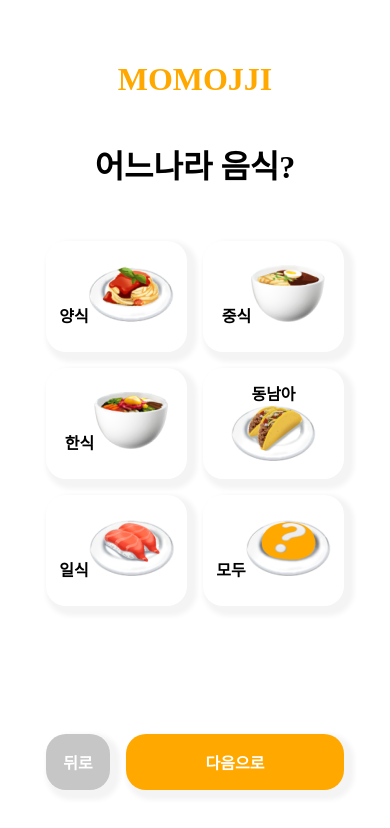
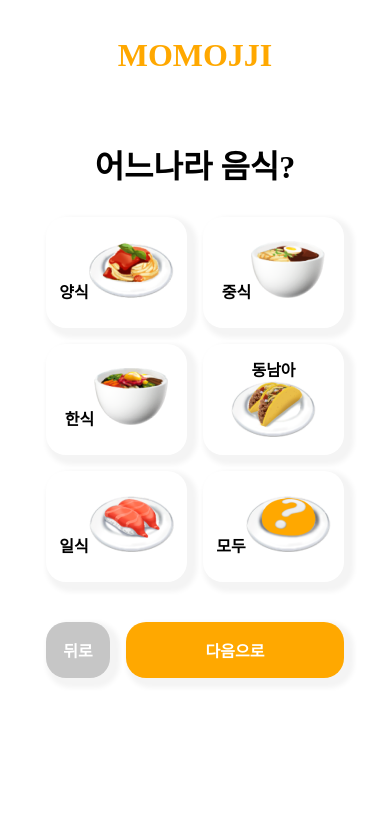
Before and after one commit to CodeSoom/project-react-3-HongJungKim-dev, a React app: page /project-react-3-HongJungKim-dev/question in a window 390 px wide. Shown: the top 828 px of the page. Built offline with nearby package versions, Linux system fonts and the light colour scheme.

Commit message:
Styling and setting viewport for phone
스타일링을 수정하고 phone에서 보여지는 화면의 크기조절을 위해서
viewport를 설정합니다.

```diff
--- a/index.html
+++ b/index.html
@@ -2,6 +2,7 @@
 <html>
     <head>
         <meta charset="UTF-8">
+        <meta name="viewport" content="width=device-width, initial-scale=1.0">
         <title>Momojji</title>
         <script type="text/javascript">
             // MIT License
--- a/src/App.jsx
+++ b/src/App.jsx
@@ -9,9 +9,17 @@ import QuestionPage from './QuestionPage';
 import ResultPage from './ResultPage';
 import NotFoundPage from './NotFoundPage';
 
-import Wrapper from './Wrapper';
+const HeaderWrapper = styled.div({
+  display: 'flex',
+  justifyContent: 'center',
+  alignItems: 'center',
+  flexDirection: 'column',
+  position: 'relative',
+  top: '.5em',
+  width: '100%',
+  height: '100%',
+});
 
-export default function App() {
 const Header = styled.header({
   display: 'flex',
   justifyContent: 'center',
@@ -22,13 +30,14 @@ export default function App() {
   },
 });
 
+export default function App() {
   return (
     <>
-      <Wrapper>
+      <HeaderWrapper>
         <Header>
           <h1><Link to="/">MOMOJJI</Link></h1>
         </Header>
-      </Wrapper>
+      </HeaderWrapper>
       <Switch>
         <Route exact path="/" component={HomePage} />
         <Route path="/question" component={QuestionPage} />
--- a/src/HomePage.jsx
+++ b/src/HomePage.jsx
@@ -11,7 +11,7 @@ const MainWrapper = styled.div({
   justifyContent: 'center',
   alignItems: 'center',
   position: 'relative',
-  top: '5em',
+  top: '3em',
   width: '100%',
   height: '100%',
 });
@@ -21,7 +21,7 @@ const HomeWrapper = styled.div({
   justifyContent: 'center',
   alignItems: 'center',
   position: 'relative',
-  top: '10em',
+  top: '8em',
   width: '100%',
   height: '100%',
 });
--- a/src/NextButtonsContainer.jsx
+++ b/src/NextButtonsContainer.jsx
@@ -11,7 +11,7 @@ const GridDiv = styled.div({
   rowGap: '1em',
   columnGap: '1em',
   position: 'relative',
-  top: '10em',
+  top: '3em',
 });
 
 const BackButton = styled.button({
--- a/src/QuestionPage.jsx
+++ b/src/QuestionPage.jsx
@@ -21,7 +21,7 @@ const GridDiv = styled.div({
   rowGap: '1em',
   columnGap: '1em',
   position: 'relative',
-  top: '2em',
+  top: '.5em',
 });
 
 export default function QuestionPage() {
--- a/src/ResultPage.jsx
+++ b/src/ResultPage.jsx
@@ -29,7 +29,7 @@ const HomeButton = styled.button({
   width: '282px',
   height: '56px',
   position: 'relative',
-  top: '10em',
+  top: '5em',
 });
 
 const GridDiv = styled.div({
@@ -43,6 +43,18 @@ const GridDiv = styled.div({
   fontWeight: 'bold',
 });
 
+const ShareDiv = styled.div({
+  display: 'flex',
+  justifyContent: 'center',
+  alignItems: 'center',
+  fontSize: '1em',
+  fontWeight: 'bold',
+  borderColor: 'transparent',
+  backgroundColor: 'transparent',
+  borderRadius: '20px',
+  boxShadow: '5px 5px 5px 5px #F4F4F4',
+});
+
 export default function ResultPage() {
   const dispatch = useDispatch();
 
@@ -51,7 +63,7 @@ export default function ResultPage() {
   const randomId = useSelector(get('randomId'));
 
   const len = finalResultIdsSet === undefined ? 0 : finalResultIdsSet.length;
-  const isOutOfFinalResultLen = resultId === len;
+  const isOutOfFinalResultLen = resultId === len - 1;
 
   function handleClickOther() {
     dispatch(increaseResultId());
@@ -94,9 +106,9 @@ export default function ResultPage() {
           )
       }
       <GridDiv>
-        <Button>
+        <ShareDiv>
           <ShareButton />
-        </Button>
+        </ShareDiv>
         {isOutOfFinalResultLen
           ? (
             <Button
```
Lines whose indentation alone changed are shown as unchanged.
